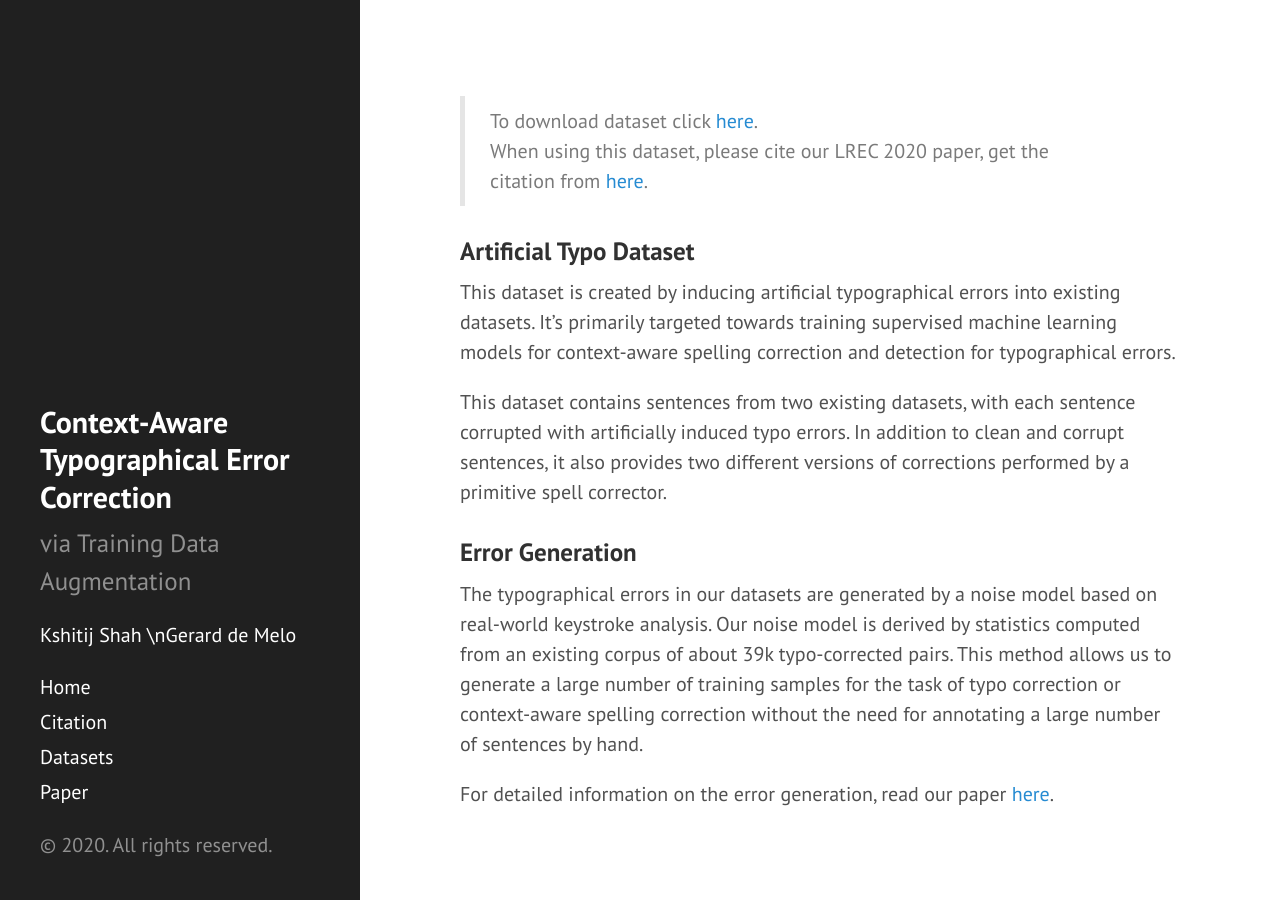
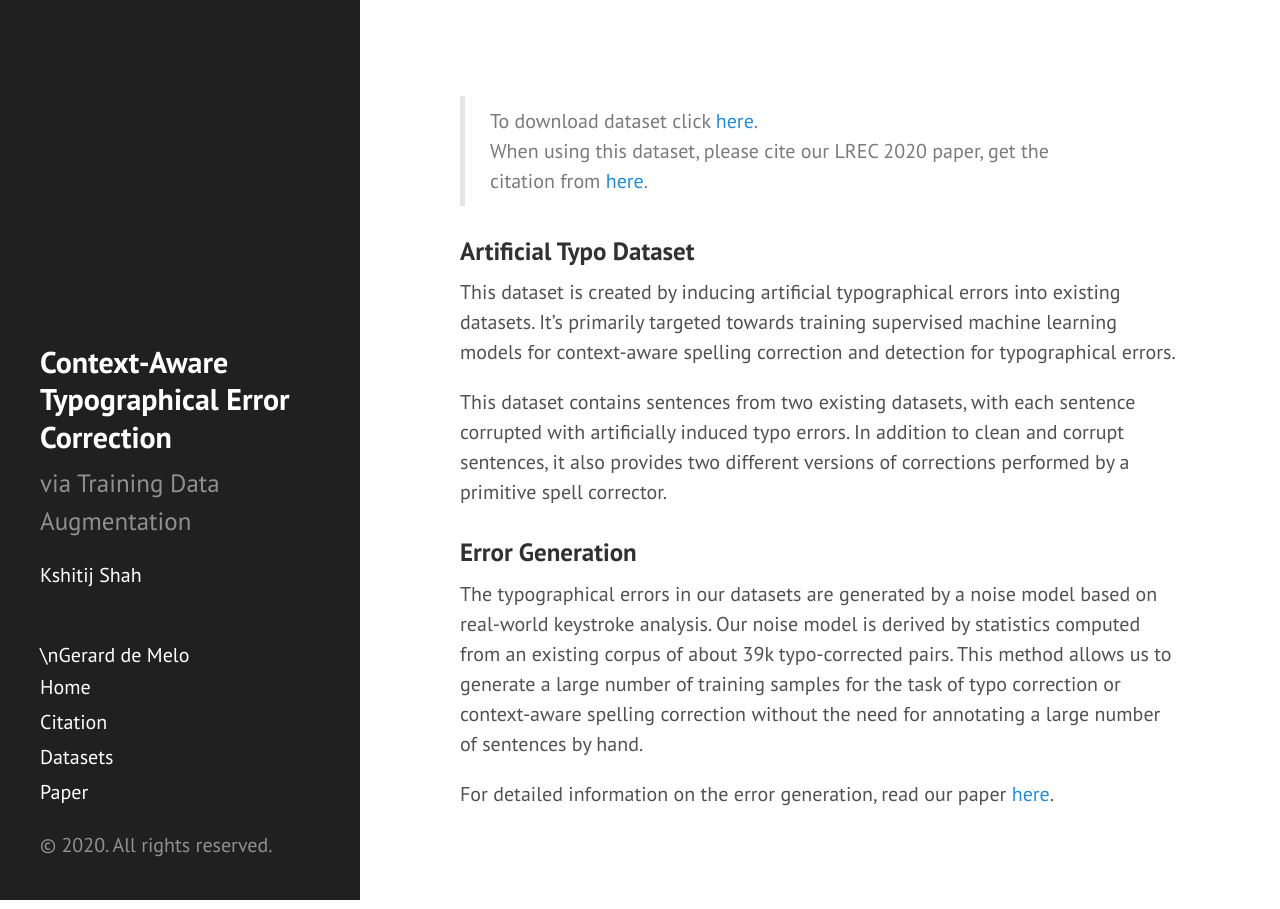
Before and after one commit to xitizzz/typo, a Jekyll site: the page built from index.md, in a window 1280 px wide. Built offline with Jekyll 4.4.1, drawn with Linux system fonts in a browser that asks for light colours.

```diff
--- a/_includes/sidebar.html
+++ b/_includes/sidebar.html
@@ -7,8 +7,9 @@
         </a>
       </h2>
       <p class="lead">{{ site.description }}</p>
-      <p><a href="https://kshitijshah.net/">Kshitij Shah</a>
-        <a href="http://gerard.demelo.org/">\nGerard de Melo</a></p>
+      <p><a href="https://kshitijshah.net/">Kshitij Shah</a></p>
+      </br>
+      <a href="http://gerard.demelo.org/">\nGerard de Melo</a>
     </div>
 
     <nav class="sidebar-nav">
```
